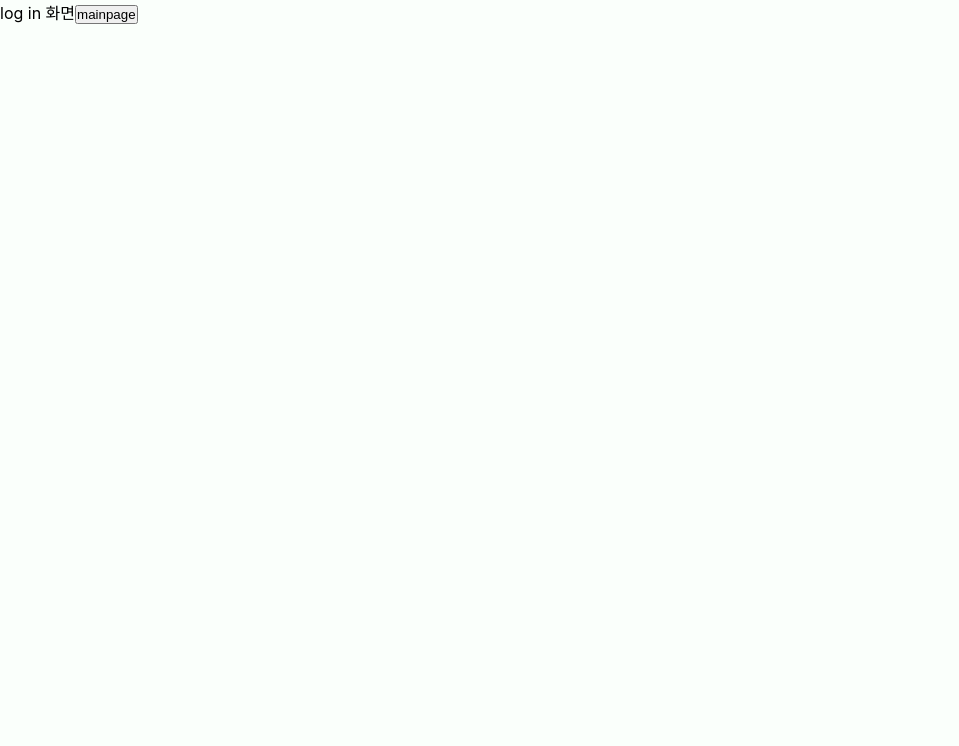
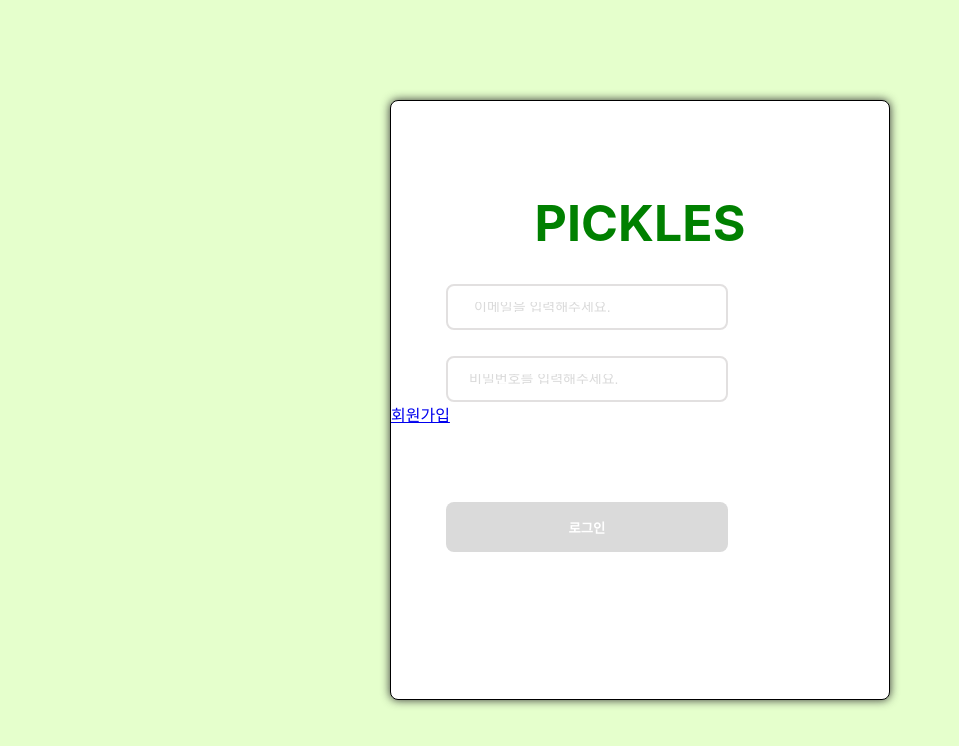
Before and after one commit to boongwa-webA/pickle, a React (Create React App) app: page / in a window 1280 px wide. Shown: the top 746 px of the page, without its empty margins (0-959 px from the left). Built offline with nearby package versions, Linux system fonts and the light colour scheme; no server answers.

Commit message:
login 화면

```diff
--- a/package.json
+++ b/package.json
@@ -11,6 +11,7 @@
     "react-dom": "^18.2.0",
     "react-router-dom": "^6.4.2",
     "react-scripts": "5.0.1",
+    "styled-components": "^5.3.6",
     "web-vitals": "^2.1.4"
   },
   "scripts": {
--- a/src/App.js
+++ b/src/App.js
@@ -1,6 +1,6 @@
 import './App.css';
 import React from 'react';
-import Login from './login';
+import Login from './Login';
 import Main from './main';
 import {Route, Routes} from 'react-router-dom';
 
--- /dev/null
+++ b/src/Login.css
@@ -0,0 +1,130 @@
+.page {
+    position: absolute;
+    top: 0;
+    bottom: 0;
+    width: 100%;
+
+    padding: 0 20px;
+    width: 100%;
+    left: 50%;
+    transform: translate(-50%, 0);
+
+    background-color: #e5ffcc;
+    overflow: hidden;
+    display: flex;
+    flex-direction: column;
+
+}
+
+.content {
+    max-width: 100%;
+    background-color: white;
+    margin-top: 100px;
+    border: 1px solid;
+    width: 500px;
+    height:600px;
+    border-radius: 8px;
+    align-self: center;
+    box-shadow: 0 0 10px #333;
+
+}
+
+.maincontent {
+    position:relative;
+}
+
+.titleWrap {
+    margin-top: 87px;
+    padding:5px;
+    font-size: 50px;
+    text-align: center;
+    font-weight: bold;
+    color: green;
+}
+
+.contentWrap {
+    position:absolute;
+    margin-top: 26px;
+    flex: 1;
+
+}
+
+
+
+.inputTitle {
+    position:absolute;
+    margin-left:80px;
+    font-size: 15px;
+    font-weight: bold;
+}
+
+.inputWrap {
+    display: flex;
+    border-radius: 8px;
+    padding: 16px;
+    margin-left:55px;
+    width: 100%;
+    background-color: white;
+    border: 2px solid #e2e0e0;
+}
+
+.inputWrap:focus-within {
+    border: 1px solid #9e30f4;
+
+}
+
+.inputID {
+    outline: none;
+    border: none;
+
+    /* margin-left:0px; */
+    /* width: 250px; */
+    height: 10px;
+    padding: 5px;
+    font-size: 14px;
+    font-weight: 400px;
+}
+
+.inputPW {
+    outline: none;
+    border: none;
+    width: 100%;
+    height: 10px;
+    font-size: 14px;
+    padding: 5px;
+    font-weight: 400px;
+}
+
+.inputID::placeholder {
+    color: #dadada;
+    padding: 5px;
+}
+
+.inputPW::placeholder {
+    color: #dadada;
+}
+
+.errorMessage {
+    margin-left: 60px;
+    color: #ef0000;
+    font-size: 12px;
+}
+
+.login{
+    position: absolute;
+    margin-top: 100px;
+    margin-left: 55px;
+    width: 100%;
+    height: 50px;
+    border: none;
+    font-weight: bold;
+    background-color: #e5ffcc;
+    border-radius: 8px;
+    color: green;
+    cursor: pointer;
+}
+
+.login:disabled {
+    background-color: #dadada;
+    color: white;
+}
--- a/src/index.js
+++ b/src/index.js
@@ -2,6 +2,7 @@ import React from 'react';
 import ReactDOM from 'react-dom/client';
 import './index.css';
 import App from './App';
+import './Login.css';
 import reportWebVitals from './reportWebVitals';
 import { BrowserRouter } from 'react-router-dom';
 
--- a/src/login.js
+++ b/src/login.js
@@ -1,15 +1,102 @@
-import React from "react";
-import { Link } from "react-router-dom";
+import React, { useState, useEffect } from "react";
 
-const Login = () => {
-    return(
-        <div id="wrapper">
-            log in 화면
-            <Link to="/main">
-                <button>mainpage</button>
-            </Link>
-        </div>
-    )
+//예시 데이터
+const User = {
+    email: 'test@example.com',
+    pw: 'test1234@'
 }
 
-export default Login
+function Login() {
+    const [email, setEmail] = useState("");
+    const [pw, setPw] = useState("");
+
+    const [emailValid, setEmailValid] = useState(false);
+    const [pwValid, setPwValid] = useState(false);
+    const [notAllow, setNotAllow] = useState(true);
+
+    const handleEmail = (e) => {
+        setEmail(e.target.value);
+        // eslint-disable-next-line
+        const regex = /^(([^<>()\[\].,;:\s@"]+(\.[^<>()\[\].,;:\s@"]+)*)|(".+"))@(([^<>()[\].,;:\s@"]+\.)+[^<>()[\].,;:\s@"]{2,})$/i; //JS 정규표현식
+        if (regex.test(e.target.value)) {
+            setEmailValid(true);
+        } else {
+            setEmailValid(false);
+        }
+    };
+
+    const handlePw = (e) => {
+        setPw(e.target.value);
+        const regex =
+        /^(?=.*[a-zA-z])(?=.*[0-9])(?=.*[$`~!@$!%*#^?&\\(\\)\-_=+])(?!.*[^a-zA-z0-9$`~!@$!%*#^?&\\(\\)\-_=+]).{8,20}$/;
+        if (regex.test(e.target.value)) {
+          setPwValid(true);
+        } else {
+          setPwValid(false);
+        }
+    };
+
+    //로그인 버튼을 눌렀을 때
+    const onClickConfirmButton = () => {
+        if(email === User.email && pw === User.pw) {
+            alert('로그인에 성공하였습니다.');
+        }
+        else {
+            alert('아이디와 비밀번호를 확인해주세요.');
+        }
+    }
+
+    useEffect(() => {
+        if(emailValid && pwValid) {
+          setNotAllow(false);
+          return;
+        }
+        setNotAllow(true);
+    }, [emailValid, pwValid]); //email과 pw가 바뀔 때마다 버튼에서 활성
+
+    return (
+        <div className="page">
+            <div className="content">
+                <div className="maincotent" >
+                    <div className="titleWrap">
+                        PICKLES
+                    </div>
+                    <div className="contentWrap">
+
+                        <div className="inputWrap">
+                            <input className="inputID" type="email" value={email} onChange={handleEmail} placeholder="이메일을 입력해주세요."/>
+                        </div>
+
+                        <div className="errorMessage">
+                            {!emailValid && email.length > 0 && (
+                                <div>올바른 이메일을 입력해주세요.</div>
+
+                            )}
+                        </div>
+
+                        <div  style={{marginTop: "26px"}} className="inputWrap">
+                            <input className="inputPW" type="password" value={pw}  onChange={handlePw} placeholder="비밀번호를 입력해주세요."/>
+                        </div>
+                        <div className="errorMessage">
+                            {!pwValid && pw.length > 0 && (
+                            <div>올바른 비밀번호를 입력해주세요.</div>
+                            )}
+                        </div>
+
+                        <div>
+                            <button onClick={onClickConfirmButton} disabled={notAllow} className="login">
+                                로그인
+                            </button>
+
+                        </div>
+                        <div>
+                            <a href="naver.com">회원가입</a>
+                        </div>
+                    </div>
+                </div>
+            </div>
+        </div>
+    );
+}
+
+export default Login;
```
Also changed, not shown: 1 other file (tests, documents, lock files or other folders).
